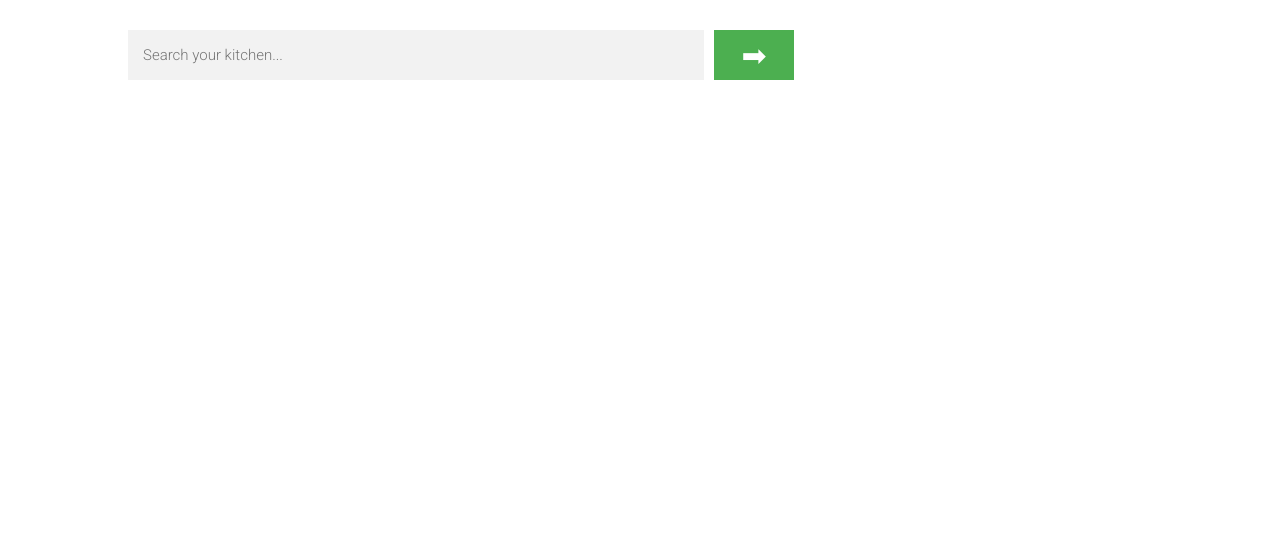
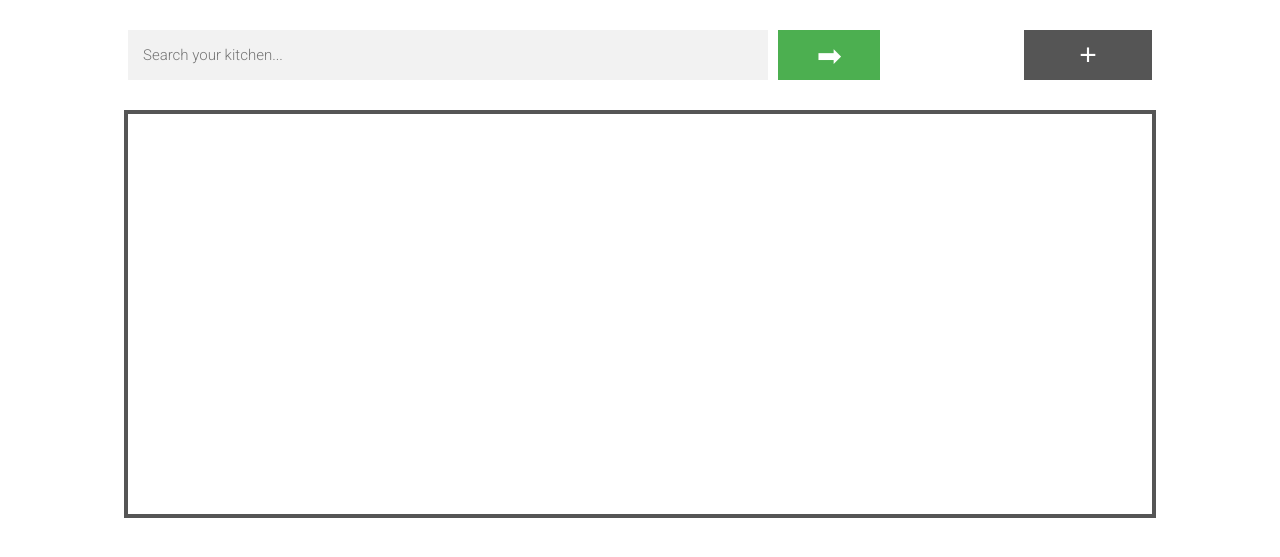
Before and after one commit to food-waste/digital-fridge, a plain HTML site: page kitchen.html in a window 1280 px wide. Shown: the part 95-652 px from the top of the page. Drawn offline with Linux system fonts and the light colour scheme.

Commit message:
a few more small changes

```diff
--- a/kitchen.html
+++ b/kitchen.html
@@ -6,10 +6,10 @@
   <nav>
     <a href="kitchen.html"><h1>Andrew's Kitchen</h1></a>
     <ul class="navbar">
-      <li>Your Food</li>
-      <li>Calendar</li>
-      <li>Statistics</li>
-      <li>Account</li>
+      <li class="your-food">Your Food</li>
+      <li class="calendar">Calendar</li>
+      <li class="stats">Statistics</li>
+      <li class="account">Account</li>
       <li class="icon">&#9776;
         <ul class="dropdown">
           <li>Your Food</li>
@@ -23,6 +23,9 @@
   <div class="page">
     <div class="search-kitchen">
       <input type="text" placeholder="Search your kitchen..."/>
-      <button>&#10145;</button>
+      <button class="search-go">&#10145;</button>
+      <button class="add-food">&#43;</button>
+    </div>
+    <div class="food-table">
     </div>
   </div>
--- a/pages.css
+++ b/pages.css
@@ -107,7 +107,6 @@ nav h1:hover {
 
 .search-kitchen {
   margin-top: 30px;
-  margin-left: 10%;
   height: 50px;
 }
 
@@ -115,6 +114,7 @@ nav h1:hover {
   font-family: "Roboto", sans-serif;
   background: #f2f2f2;
   width: 50%;
+  margin-left: 10%;
   border: 0;
   padding: 15px;
   font-size: 15px;
@@ -124,12 +124,33 @@ nav h1:hover {
   font-weight: 300;
 }
 
-.search-kitchen button {
+.search-go {
   background-color: #4CAF50;
-  width: 80px;
+  width: 8%;
   border: 0;
   color: #FFF;
   font-size: 30px;
   height: 50px;
   float: left;
+  cursor: pointer;
 }
+
+.add-food {
+  float: right;
+  background-color: #555;
+  width: 10%;
+  border: 0;
+  color: #FFF;
+  font-size: 30px;
+  height: 50px;
+  margin-right: 10%;
+  cursor: pointer;
+}
+
+.food-table {
+  border: 4px solid #555;
+  height: 400px;
+  width: 80%;
+  margin: auto;
+  margin-top: 30px;
+}
```
Also changed, not shown: login.html (+1 -0 lines).
